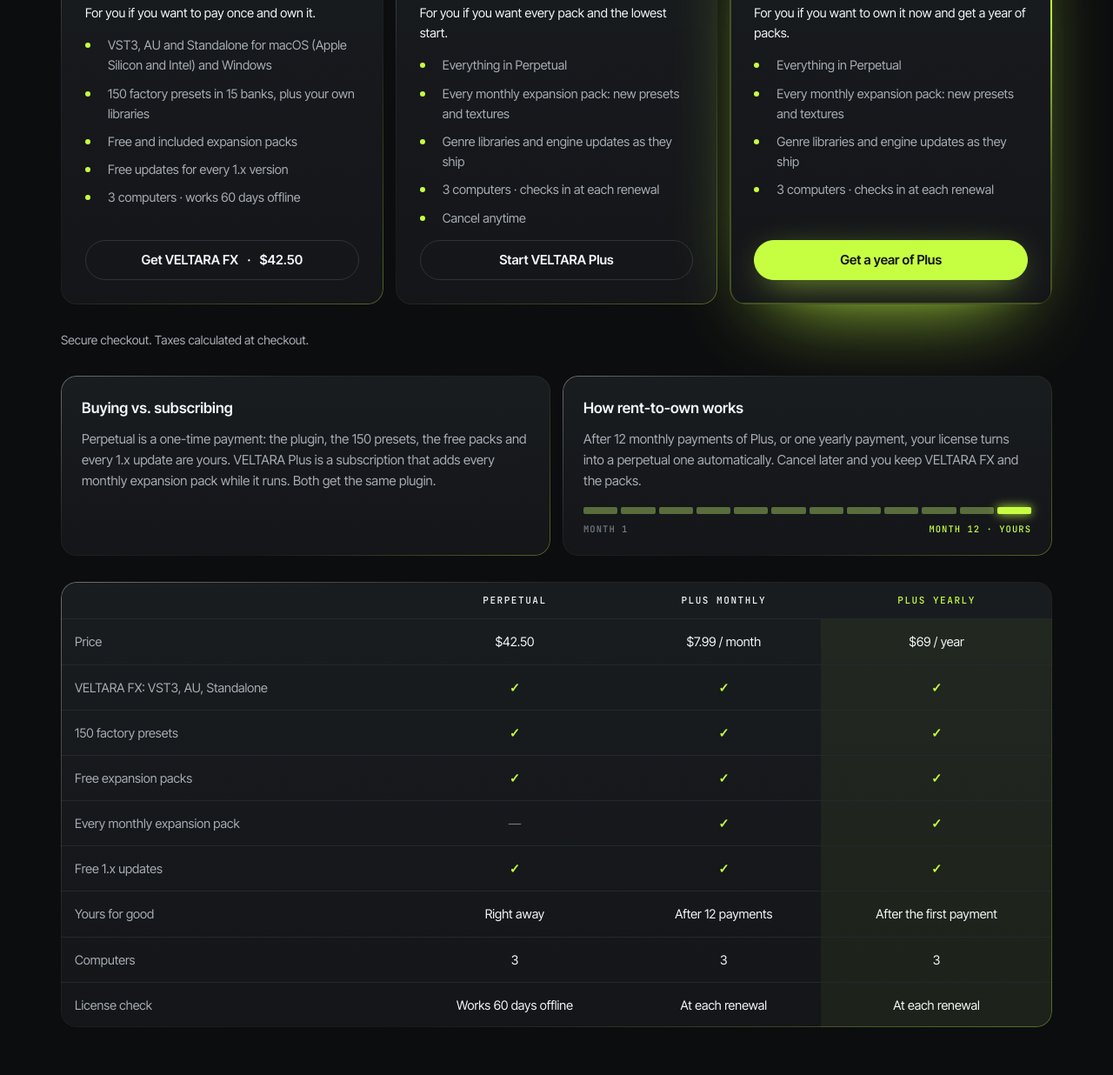
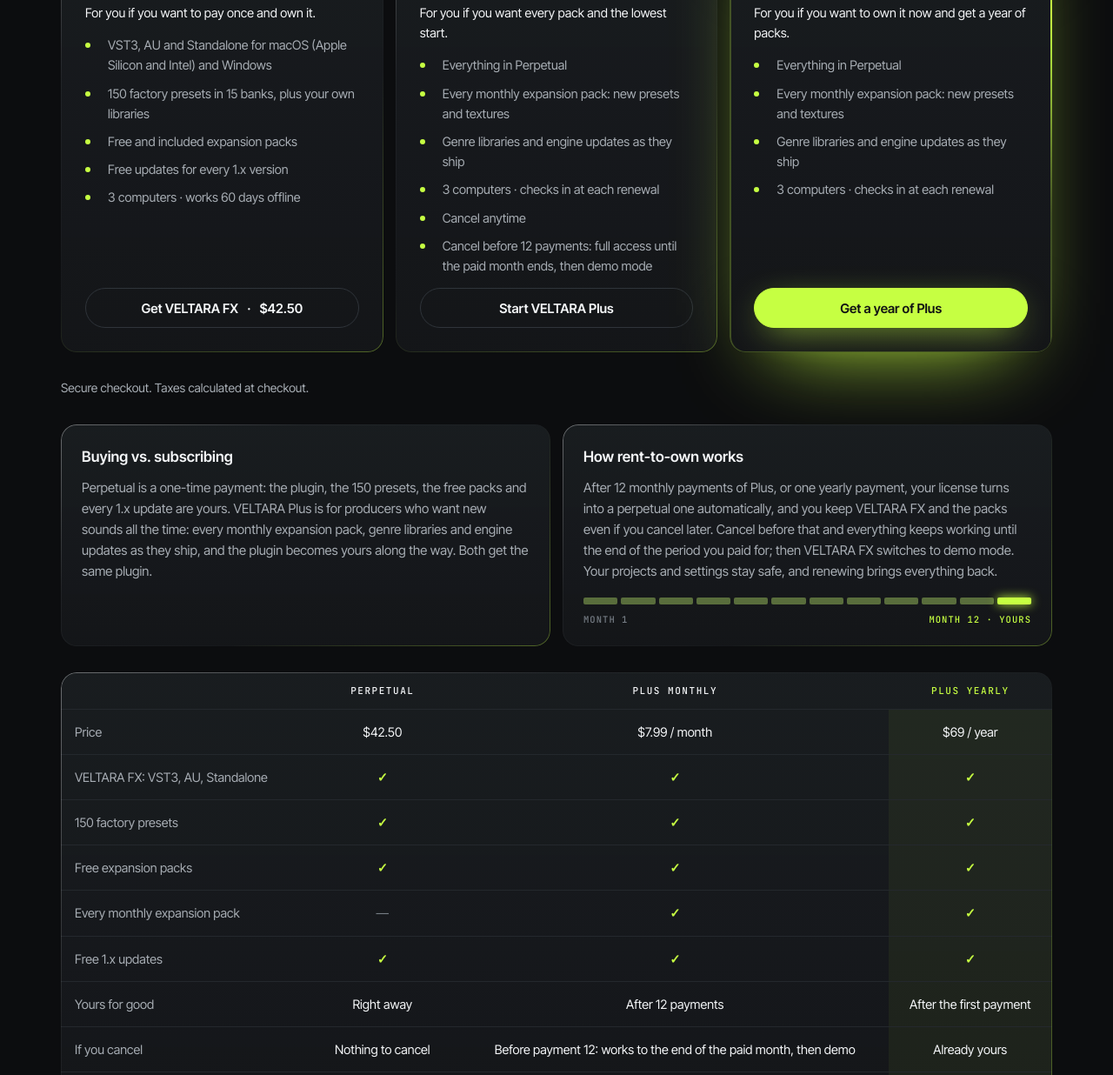
Before and after one commit to Tuckersito01/tuckersito01.github.io, a plain HTML site: page index.html in a window 1280 px wide. Shown: the part 7493-8729 px from the top of the page at 87% size. Drawn offline with Linux system fonts and the light colour scheme; a web font is replaced by a local one.

Commit message:
Plans: clear cancellation rule (before payment 12: access to the end of the paid period, then demo), demo mode disclosed before purchase (FAQ, help), Plus value copy, comparison row 'If you cancel'
Co-Authored-By: Claude Opus 5.5 <noreply@anthropic.com>
Claude-Session: https://claude.ai/code/session_01R1iCjBjbwAbikR48FTajTQ

```diff
--- a/index.html
+++ b/index.html
@@ -763,6 +763,7 @@ header.top::after { content: ""; position: absolute; left: 0; bottom: -1px; heig
             <li data-i18n="plan.plus3">Genre libraries and engine updates as they ship</li>
             <li data-i18n="plan.plus4">3 computers · checks in at each renewal</li>
             <li data-i18n="plan.plus5">Cancel anytime</li>
+            <li data-i18n="plan.plus6">Cancel before 12 payments: full access until the paid month ends, then demo mode</li>
           </ul>
           <a class="btn buy" href="#pricing" data-plan="monthly"><span data-i18n="plan.start">Start VELTARA Plus</span></a>
         </div>
@@ -786,11 +787,11 @@ header.top::after { content: ""; position: absolute; left: 0; bottom: -1px; heig
       <div class="explain">
         <div class="panel">
           <h3 data-i18n="ex.t1">Buying vs. subscribing</h3>
-          <p data-i18n="ex.p1">Perpetual is a one-time payment: the plugin, the 150 presets, the free packs and every 1.x update are yours. VELTARA Plus is a subscription that adds every monthly expansion pack while it runs. Both get the same plugin.</p>
+          <p data-i18n="ex.p1">Perpetual is a one-time payment: the plugin, the 150 presets, the free packs and every 1.x update are yours. VELTARA Plus is for producers who want new sounds all the time: every monthly expansion pack, genre libraries and engine updates as they ship, and the plugin becomes yours along the way. Both get the same plugin.</p>
         </div>
         <div class="panel">
           <h3 data-i18n="ex.t2">How rent-to-own works</h3>
-          <p data-i18n="ex.p2">After 12 monthly payments of Plus, or one yearly payment, your license turns into a perpetual one automatically. Cancel later and you keep VELTARA FX and the packs.</p>
+          <p data-i18n="ex.p2">After 12 monthly payments of Plus, or one yearly payment, your license turns into a perpetual one automatically, and you keep VELTARA FX and the packs even if you cancel later. Cancel before that and everything keeps working until the end of the period you paid for; then VELTARA FX switches to demo mode. Your projects and settings stay safe, and renewing brings everything back.</p>
           <div class="rto" aria-hidden="true"><i></i><i></i><i></i><i></i><i></i><i></i><i></i><i></i><i></i><i></i><i></i><i></i></div>
           <div class="rto-legend"><span data-i18n="ex.m1">Month 1</span><b data-i18n="ex.m12">Month 12 · yours</b></div>
         </div>
@@ -809,6 +810,7 @@ header.top::after { content: ""; position: absolute; left: 0; bottom: -1px; heig
             <tr><td data-i18n="cmp.r5">Every monthly expansion pack</td><td class="no">—</td><td class="y">✓</td><td class="y hl">✓</td></tr>
             <tr><td data-i18n="cmp.r6">Free 1.x updates</td><td class="y">✓</td><td class="y">✓</td><td class="y hl">✓</td></tr>
             <tr><td data-i18n="cmp.r7">Yours for good</td><td data-i18n="cmp.r7a">Right away</td><td data-i18n="cmp.r7b">After 12 payments</td><td class="hl" data-i18n="cmp.r7c">After the first payment</td></tr>
+            <tr><td data-i18n="cmp.r10">If you cancel</td><td data-i18n="cmp.r10a">Nothing to cancel</td><td data-i18n="cmp.r10b">Before payment 12: works to the end of the paid month, then demo</td><td class="hl" data-i18n="cmp.r10c">Already yours</td></tr>
             <tr><td data-i18n="cmp.r8">Computers</td><td>3</td><td>3</td><td class="hl">3</td></tr>
             <tr><td data-i18n="cmp.r9">License check</td><td data-i18n="cmp.r9a">Works 60 days offline</td><td data-i18n="cmp.r9b">At each renewal</td><td class="hl" data-i18n="cmp.r9b">At each renewal</td></tr>
           </tbody>
@@ -855,7 +857,7 @@ header.top::after { content: ""; position: absolute; left: 0; bottom: -1px; heig
           <h3 data-i18n="faq.g1">Buying and licenses</h3>
           <div class="faq">
             <details><summary data-i18n="faq.q1">Is this a subscription?</summary><p data-i18n="faq.a1">Your choice. The Perpetual license is a one-time payment and it is yours. VELTARA Plus is a subscription that adds every monthly expansion pack.</p></details>
-            <details><summary data-i18n="faq.q7">How does rent-to-own work?</summary><p data-i18n="faq.a7">After 12 monthly payments of VELTARA Plus (or one yearly payment), your license turns into a perpetual one automatically: VELTARA FX is yours for good, on every computer, with nothing to do. If you cancel later, you keep VELTARA FX and the packs.</p></details>
+            <details><summary data-i18n="faq.q7">How does rent-to-own work?</summary><p data-i18n="faq.a7">After 12 monthly payments of VELTARA Plus (or one yearly payment), your license turns into a perpetual one automatically: VELTARA FX is yours for good, on every computer, with nothing to do. If you cancel later, you keep VELTARA FX and the packs. If you cancel before that, it keeps working until the end of the period you paid for, then switches to demo mode; your projects stay safe and renewing brings everything back.</p></details>
             <details><summary data-i18n="faq.q8">What is in an expansion pack?</summary><p data-i18n="faq.a8">New presets and textures, one pack a month, installed from the PACKS button inside the plugin. Some packs are free for everyone; Plus members get all of them.</p></details>
             <details><summary data-i18n="faq.q6">How many computers can I use?</summary><p data-i18n="faq.a6">Up to three at a time, for example a studio Mac, a laptop and a Windows PC. You can move an activation from your account.</p></details>
             <details><summary data-i18n="faq.q9">Where do I find my license and downloads?</summary><p data-i18n-html="faq.a9">In your account at <a href="https://store.veltaravst.com" target="_blank" rel="noopener">store.veltaravst.com</a>: your licenses, activated computers, invoices and installers, all in one place.</p></details>
@@ -867,6 +869,7 @@ header.top::after { content: ""; position: absolute; left: 0; bottom: -1px; heig
             <details><summary data-i18n="faq.q3">Will the glitch follow my project tempo?</summary><p data-i18n="faq.a3">Yes. Slices lock to your DAW's tempo and bar position, from half notes down to 1/32 and triplets. Press play in your DAW and the edits land on the grid.</p></details>
             <details><summary data-i18n="faq.q4">Can I use it on vocals and drums?</summary><p data-i18n="faq.a4">Yes. It was designed around melodic parts, but stutters and tape stops on drum loops and vocal chops work well.</p></details>
             <details><summary data-i18n="faq.q5">Can I release music made with the presets?</summary><p data-i18n="faq.a5">Yes. Everything you make with VELTARA FX is yours to release, royalty-free.</p></details>
+            <details><summary data-i18n="faq.q10">What does demo mode do?</summary><p data-i18n="faq.a10">Before you activate (or after a Plus period ends without renewing), VELTARA FX runs as a demo: 8 of the 10 engines (SPECTRAL and HARMONY need a license), the 50 STARTER presets, one instance playing at a time, no saving of your own presets, and 1.5 s of silence once a minute. It never touches your projects: they open and save as usual, and every setting comes back when you activate.</p></details>
             <details><summary data-i18n="faq.q2">Does it need an internet connection?</summary><p data-i18n="faq.a2">To activate (you approve the computer in your browser) and for a quick license check now and then: Perpetual works up to 60 days offline; Plus checks in around each renewal. No internet on the studio computer? Activate it offline with a file. Audio processing never depends on a connection.</p></details>
           </div>
         </div>
@@ -1074,8 +1077,8 @@ const ES = {
   "price.i4": "Actualizaciones gratis para toda la versión 1.x",
   "price.secure": "Pago seguro. Los impuestos se calculan al pagar.",
   "price.soon": "La tienda abre el día del lanzamiento: 12 de enero de 2027.",
-  "ex.t1": "Comprar o suscribirse", "ex.p1": "La Perpetua es un pago único: el plugin, los 150 presets, los packs gratis y todas las actualizaciones 1.x son tuyos. VELTARA Plus es una suscripción que añade cada pack de expansión mensual mientras está activa. Las dos tienen el mismo plugin.",
-  "ex.t2": "Cómo funciona el rent-to-own", "ex.p2": "Tras 12 pagos mensuales de Plus, o un pago anual, tu licencia se convierte sola en perpetua. Si cancelas después, te quedas con VELTARA FX y los packs.",
+  "ex.t1": "Comprar o suscribirse", "ex.p1": "La Perpetua es un pago único: el plugin, los 150 presets, los packs gratis y todas las actualizaciones 1.x son tuyos. VELTARA Plus es para productores que quieren sonidos nuevos todo el tiempo: cada pack de expansión mensual, librerías por género y mejoras del motor según salgan, y por el camino el plugin se vuelve tuyo. Las dos tienen el mismo plugin.",
+  "ex.t2": "Cómo funciona el rent-to-own", "ex.p2": "Tras 12 pagos mensuales de Plus, o un pago anual, tu licencia se convierte sola en perpetua, y te quedas con VELTARA FX y los packs aunque canceles después. Si cancelas antes, todo sigue funcionando hasta el final del período que pagaste; luego VELTARA FX pasa a modo demo. Tus proyectos y ajustes quedan a salvo, y al renovar vuelve todo.",
   "ex.m1": "Mes 1", "ex.m12": "Mes 12 · tuyo",
   "cmp.what": "Qué incluye", "cmp.monthly": "Plus mensual", "cmp.yearly": "Plus anual",
   "cmp.r1": "Precio", "cmp.r1b": "$7.99 / mes", "cmp.r1c": "$69 / año", "cmp.r2": "VELTARA FX: VST3, AU, Standalone", "cmp.r3": "150 presets de fábrica",
@@ -1092,7 +1095,7 @@ const ES = {
   "req.ui": "Interfaz", "req.uiv": "Redimensionable 50–200 %, modo oscuro y claro",
   "faq.g1": "Compra y licencias", "faq.g2": "Usar VELTARA FX",
   "faq.q1": "¿Es una suscripción?", "faq.a1": "Tú eliges. La licencia Perpetua es un pago único y es tuya. VELTARA Plus es una suscripción que añade cada pack de expansión mensual.",
-  "faq.q7": "¿Cómo funciona el rent-to-own?", "faq.a7": "Tras 12 pagos mensuales de VELTARA Plus (o un pago anual), tu licencia se convierte sola en perpetua: VELTARA FX es tuyo para siempre, en todas tus computadoras, sin hacer nada. Si cancelas después, te quedas con VELTARA FX y los packs.",
+  "faq.q7": "¿Cómo funciona el rent-to-own?", "faq.a7": "Tras 12 pagos mensuales de VELTARA Plus (o un pago anual), tu licencia se convierte sola en perpetua: VELTARA FX es tuyo para siempre, en todas tus computadoras, sin hacer nada. Si cancelas después, te quedas con VELTARA FX y los packs. Si cancelas antes, sigue funcionando hasta el final del período que pagaste y luego pasa a modo demo; tus proyectos quedan a salvo y al renovar vuelve todo.",
   "faq.q8": "¿Qué trae un pack de expansión?", "faq.a8": "Presets y texturas nuevas, un pack al mes, que se instalan desde el botón PACKS dentro del plugin. Algunos packs son gratis para todos; los miembros Plus los reciben todos.",
   "faq.q2": "¿Necesita conexión a internet?", "faq.a2": "Para activar (apruebas la computadora en tu navegador) y para una verificación rápida de vez en cuando: la Perpetua funciona hasta 60 días sin conexión; Plus se verifica en cada renovación. ¿La computadora del estudio no tiene internet? Se activa sin conexión con un archivo. El procesamiento de audio nunca depende de la conexión.",
   "faq.q3": "¿El glitch sigue el tempo de mi proyecto?", "faq.a3": "Sí. Los cortes se sincronizan con el tempo y la posición de compás de tu DAW, desde blancas hasta 1/32 y tresillos. Dale play en tu DAW y los cortes caen en la rejilla.",
@@ -1103,6 +1106,9 @@ const ES = {
   "faq.a9": "En tu cuenta en <a href=\"https://store.veltaravst.com\" target=\"_blank\" rel=\"noopener\">store.veltaravst.com</a>: tus licencias, las computadoras activadas, las facturas y los instaladores, todo en un mismo lugar.",
   "final.eyebrow": "Cuando quieras", "final.title": "<span class=\"metal\">Ponle textura</span> a tu próxima melodía.",
   "final.lede": "150 presets, diez motores y un pad que se toca. Pago único o VELTARA Plus.",
+  "plan.plus6": "Si cancelas antes de 12 pagos: acceso completo hasta que termine el mes pagado, luego modo demo",
+  "cmp.r10": "Si cancelas", "cmp.r10a": "No hay nada que cancelar", "cmp.r10b": "Antes del pago 12: funciona hasta el final del mes pagado, luego demo", "cmp.r10c": "Ya es tuyo",
+  "faq.q10": "¿Qué hace el modo demo?", "faq.a10": "Antes de activar (o cuando termina un período de Plus sin renovar), VELTARA FX funciona como demo: 8 de los 10 motores (SPECTRAL y HARMONY necesitan licencia), los 50 presets STARTER, una sola instancia sonando a la vez, sin guardar presets propios y 1.5 s de silencio una vez por minuto. Nunca toca tus proyectos: abren y se guardan como siempre, y todos los ajustes vuelven al activar.",
   "bar.sub": "Pago único o VELTARA Plus",
   "help.fab": "Ayuda rápida", "help.title": "Ayuda rápida", "help.sub": "Respuestas al instante sobre VELTARA FX", "help.label": "Tu pregunta",
   "help.ph": "Pregunta sobre licencias, DAWs, precios…",
@@ -1725,8 +1731,8 @@ const KB = [
         "Tras 12 pagos mensuales de VELTARA Plus, o un pago anual, tu licencia se convierte sola en perpetua, sin hacer nada. Si cancelas después, te quedas con VELTARA FX y los packs."] },
   { id: "cancel", k: ["cancel", "cancelar", "cancelo", "stop subscription", "parar", "unsubscribe", "darme de baja", "baja"],
     q: ["Can I cancel VELTARA Plus?", "¿Puedo cancelar VELTARA Plus?"],
-    a: ["Yes, the monthly plan can be cancelled anytime. Once you've made 12 monthly payments (or one yearly payment), VELTARA FX and the packs stay yours after cancelling.",
-        "Sí, el plan mensual se puede cancelar cuando quieras. Cuando ya llevas 12 pagos mensuales (o un pago anual), VELTARA FX y los packs siguen siendo tuyos aunque canceles."] },
+    a: ["Yes, anytime. Before your 12th monthly payment, VELTARA FX keeps working until the end of the month you paid for, then switches to demo mode (your projects stay safe; renewing brings everything back). After 12 monthly payments, or one yearly payment, VELTARA FX and the packs stay yours.",
+        "Sí, cuando quieras. Antes del pago mensual número 12, VELTARA FX sigue funcionando hasta el final del mes que pagaste y luego pasa a modo demo (tus proyectos quedan a salvo; al renovar vuelve todo). Tras 12 pagos mensuales, o un pago anual, VELTARA FX y los packs son tuyos."] },
   { id: "packs", k: ["pack", "packs", "expansion", "expansiones", "new presets", "presets nuevos", "monthly pack", "content", "contenido"],
     q: ["What is an expansion pack?", "¿Qué es un pack de expansión?"],
     a: ["New presets and textures, one pack a month, installed from the <b>PACKS</b> button inside the plugin. Some packs are free for everyone; VELTARA Plus members get all of them.",
@@ -1749,8 +1755,8 @@ const KB = [
         "Cerca del 3 % de un núcleo a 48 kHz, unos pocos puntos más con todos los efectos encendidos, y 0 ms de latencia añadida."] },
   { id: "demo", k: ["demo", "trial", "prueba", "probar", "try", "free", "gratis", "silence", "silencio", "gap", "corte", "mute"],
     q: ["Can I try it before buying?", "¿Lo puedo probar antes de comprar?"],
-    a: ["Until it's activated, VELTARA FX runs in demo mode: every feature works, with a 1.5-second gap of silence at the end of every minute. Activating removes it.",
-        "Mientras no está activado, VELTARA FX funciona en modo demo: todo funciona, con un silencio de 1.5 segundos al final de cada minuto. Al activarlo desaparece."] },
+    a: ["Yes: until it's activated, VELTARA FX runs in demo mode with 8 of the 10 engines (SPECTRAL and HARMONY need a license), the 50 STARTER presets, one instance at a time, no saving of your own presets and 1.5 s of silence once a minute. Your projects always open and save normally, and activating lifts every limit.",
+        "Sí: mientras no está activado, VELTARA FX funciona en modo demo con 8 de los 10 motores (SPECTRAL y HARMONY necesitan licencia), los 50 presets STARTER, una instancia a la vez, sin guardar presets propios y 1.5 s de silencio una vez por minuto. Tus proyectos siempre abren y se guardan normal, y al activar se quitan todos los límites."] },
   { id: "tempo", k: ["tempo", "bpm", "sync", "sincroniza", "grid", "rejilla", "triplet", "tresillo", "glitch", "stutter"],
     q: ["Does the glitch follow my project tempo?", "¿El glitch sigue el tempo de mi proyecto?"],
     a: ["Yes. Slices lock to your DAW's tempo and bar position, from half notes down to 1/32 and triplets. Press play in your DAW and the edits land on the grid.",
@@ -1784,6 +1790,10 @@ const KB = [
     a: ["First rescan plug-ins in your DAW (in Logic: restart it so it rescans Audio Units). If it still doesn't show up or something fails, write to <a href=\"mailto:veltaravst@gmail.com\">veltaravst@gmail.com</a> with your DAW, your system and what happens.",
         "Primero reescanea los plugins en tu DAW (en Logic: reinícialo para que vuelva a escanear los Audio Units). Si sigue sin aparecer o algo falla, escribe a <a href=\"mailto:veltaravst@gmail.com\">veltaravst@gmail.com</a> con tu DAW, tu sistema y lo que pasa."] },
 ];
+KB.push({ id: "ended", k: ["expired", "expiro", "vencio", "ended", "termino", "renew", "renovar", "license ended", "licencia termino", "demo again", "otra vez demo", "plus ended", "plus vencio", "plus expired", "plus termino", "se termino"],
+  q: ["My Plus ended. What happens now?", "Se terminó mi Plus. ¿Qué pasa ahora?"],
+  a: ["VELTARA FX switches to demo mode and shows LICENSE ENDED - RENEW. Nothing in your projects changes. Renew in your account at <a href=\"https://store.veltaravst.com\" target=\"_blank\" rel=\"noopener\">store.veltaravst.com</a> and every setting comes back as it was.",
+      "VELTARA FX pasa a modo demo y muestra LICENSE ENDED - RENEW. Nada cambia en tus proyectos. Renueva en tu cuenta en <a href=\"https://store.veltaravst.com\" target=\"_blank\" rel=\"noopener\">store.veltaravst.com</a> y todos los ajustes vuelven como estaban."] });
 KB.push({ id: "hello", k: ["hola", "hi", "hello", "hey", "buenas", "buenos dias", "good morning", "thanks", "gracias", "thank you"],
   q: ["Hello", "Hola"],
   a: ["Hi! Ask me anything quick about VELTARA FX: activation, computers, DAWs, prices, plans or packs.", "¡Hola! Pregúntame lo que quieras sobre VELTARA FX: activación, computadoras, DAWs, precios, planes o packs."] });
```
